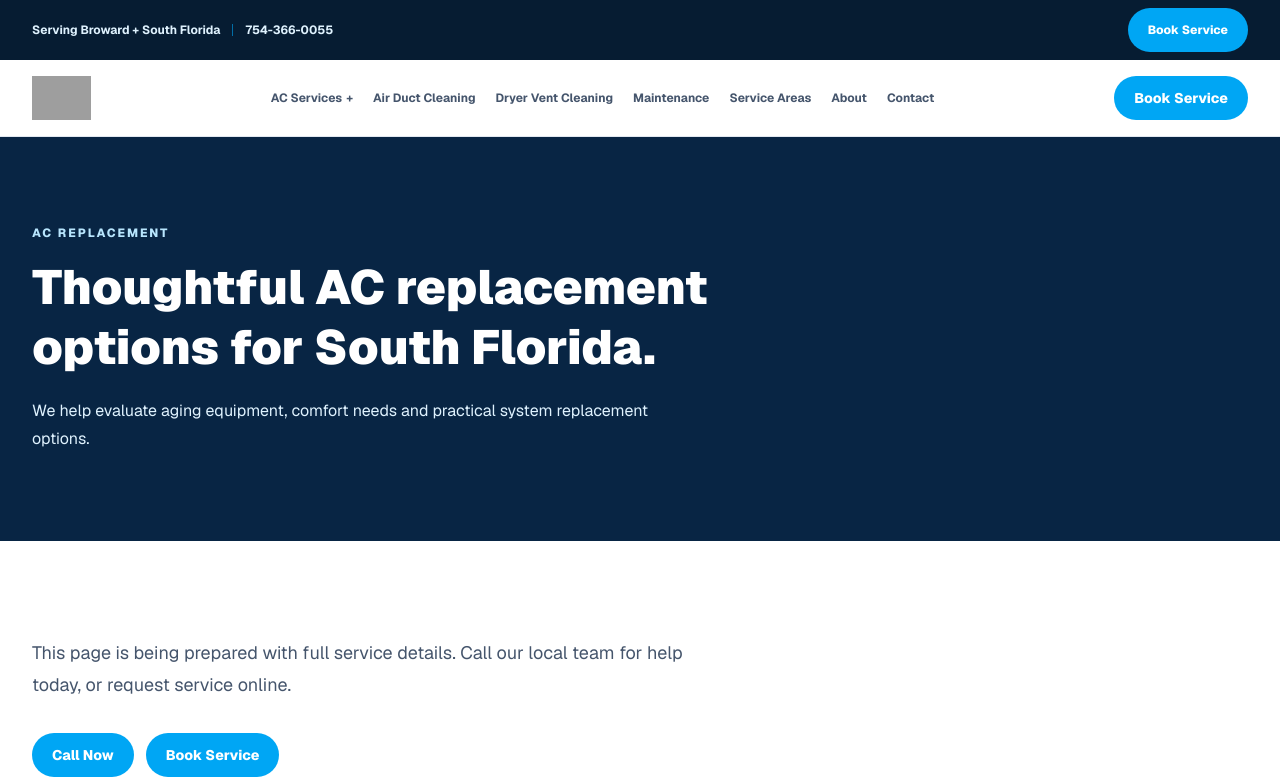
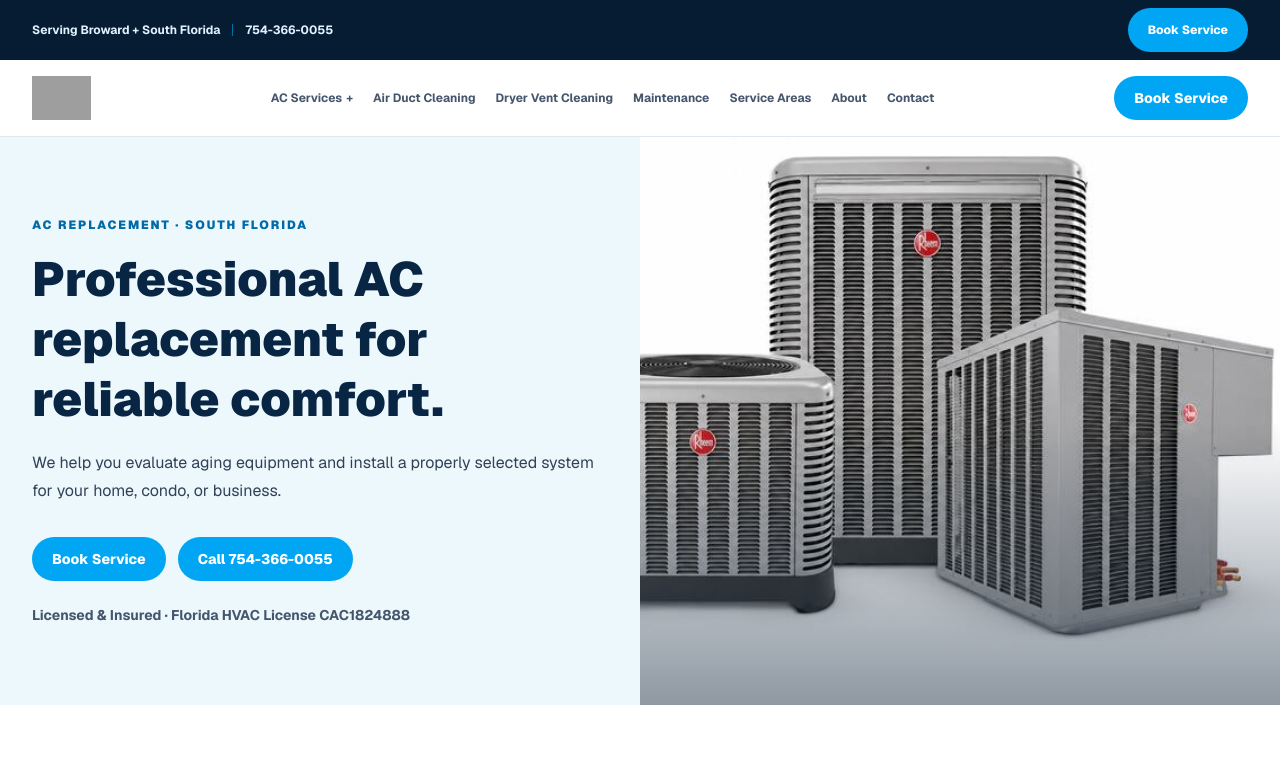
Before and after one commit to topnotchacservices/topnotch-website, a Next.js app: page /ac-replacement in a window 1280 px wide. Shown: the top 784 px of the page. Built offline with nearby package versions, Linux system fonts and the light colour scheme; grey boxes are pictures that could not be loaded.

Commit message:
Restore full service page content and photos

```diff
--- a/app/ac-replacement/page.tsx
+++ b/app/ac-replacement/page.tsx
@@ -1,2 +1,5 @@
-import { TemporaryPage } from "@/components/site-shell";
-export default function AcReplacementPage() { return <TemporaryPage eyebrow="AC REPLACEMENT" title="Thoughtful AC replacement options for South Florida." description="We help evaluate aging equipment, comfort needs and practical system replacement options." />; }
+import { ServiceLandingPage } from "@/components/service-landing-page";
+
+export default function ServicePage() {
+  return <ServiceLandingPage eyebrow={"AC REPLACEMENT · SOUTH FLORIDA"} title={"Professional AC replacement for reliable comfort."} description={"We help you evaluate aging equipment and install a properly selected system for your home, condo, or business."} image={"/images/home/ac-installation.svg"} imageAlt={"Top Notch AC Services AC replacement service"} highlights={["System evaluation","Professional installation","Startup and performance testing"]} processTitle={"A clear replacement process."} process={["Evaluate your existing equipment","Review practical replacement options","Install and test the new system"]} />;
+}
```
